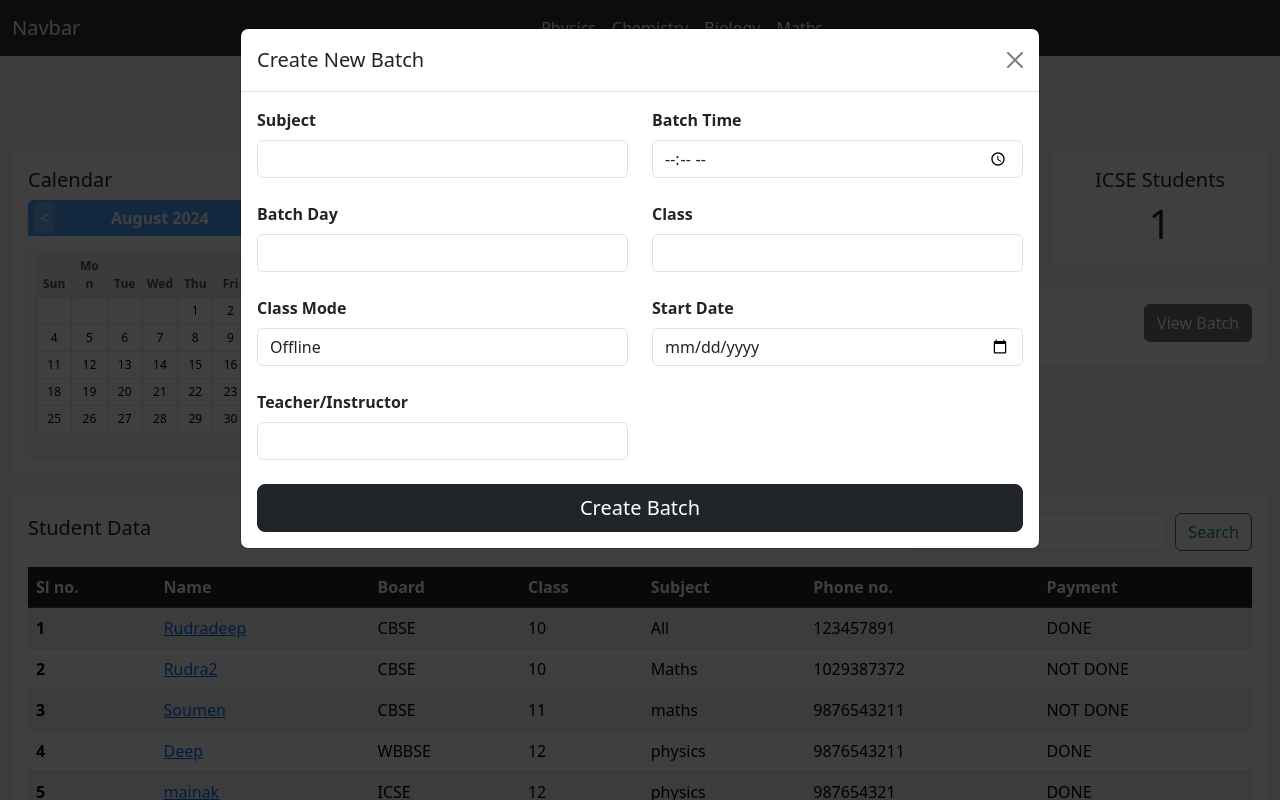
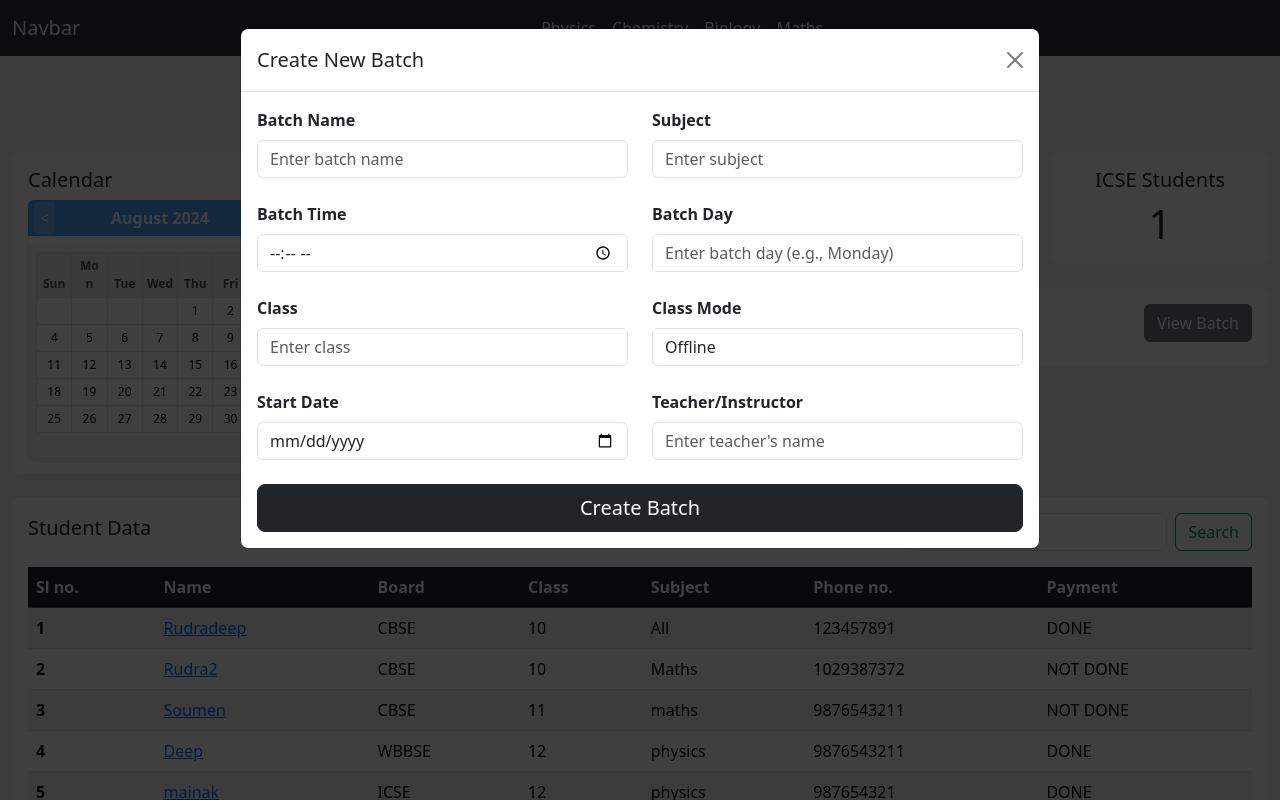
Before and after one commit to Mainak27das/Student-Tracking-App, a Django app: page / in a window 1280 px wide, after a click on "Create Batch". Run offline with Django 5.2, Linux system fonts and the light colour scheme; data comes from the database, SQL or seed files in the repository; both versions use the stored data as it was after the commit.

Commit message:
branch form updated

```diff
--- a/myapp/admin.py
+++ b/myapp/admin.py
@@ -1,5 +1,6 @@
 from django.contrib import admin
-from myapp.models import Student
+from myapp.models import Student,Batch
 
 
 admin.site.register(Student)
+admin.site.register(Batch)
--- a/myapp/forms.py
+++ b/myapp/forms.py
@@ -18,11 +18,12 @@ class BatchForm(forms.ModelForm):
     class Meta:
         model = Batch
         fields = [
-            'subject_name', 'batch_time', 'batch_day',
+            'subject_name', 'batch_time', 'batch_day','batch_name',
             'class_level', 'class_mode', 'start_date', 'teacher_name'
         ]
         widgets = {
             'subject_name': forms.TextInput(attrs={'class': 'form-control'}),
+            'batch_name': forms.TextInput(attrs={'class': 'form-control'}),
             'batch_time': forms.TimeInput(attrs={'type': 'time'}),
             'batch_day': forms.TextInput(attrs={'class': 'form-control'}),
             'start_date': forms.DateInput(attrs={'type': 'date'}),
--- a/myapp/models.py
+++ b/myapp/models.py
@@ -15,6 +15,7 @@ class Student(models.Model):
 
 class Batch(models.Model):
     subject_name = models.CharField(max_length=100)
+    batch_name = models.CharField(max_length=100,default="")
     batch_time = models.TimeField()
     batch_day = models.CharField(max_length=50)
     class_level = models.CharField(max_length=50)
--- a/templates/index.html
+++ b/templates/index.html
@@ -154,8 +154,7 @@
             </div>
         </div>
     </div>
-    <div class="modal fade" id="createBatchModal" tabindex="-1" aria-labelledby="createBatchModalLabel"
-        aria-hidden="true">
+    <div class="modal fade" id="createBatchModal" tabindex="-1" aria-labelledby="createBatchModalLabel" aria-hidden="true">
         <div class="modal-dialog modal-lg">
             <div class="modal-content">
                 <div class="modal-header">
@@ -165,44 +164,44 @@
                 <div class="modal-body">
                     <form action="{% url 'create_batch' %}" method="post">
                         {% csrf_token %}
-                        <div class="row">
-                            <div class="col-md-6 mb-4">
+                        <div class="row mb-4">
+                            <div class="col-md-6">
+                                <label for="id_batch_name" class="form-label fw-bold">Batch Name</label>
+                                <input type="text" name="batch_name" id="id_batch_name" class="form-control" placeholder="Enter batch name" required>
+                            </div>
+                            <div class="col-md-6">
                                 <label for="id_subject_name" class="form-label fw-bold">Subject</label>
-                                <input type="text" name="subject_name" id="id_subject_name" class="form-control"
-                                    required>
-                            </div>
-                            <div class="col-md-6 mb-4">
-                                <label for="id_batch_time" class="form-label fw-bold">Batch Time</label>
-                                <input type="time" name="batch_time" id="id_batch_time" class="form-control" required>
+                                <input type="text" name="subject_name" id="id_subject_name" class="form-control" placeholder="Enter subject" required>
                             </div>
                         </div>
-                        <div class="row">
-                            <div class="col-md-6 mb-4">
+                        <div class="row mb-4">
+                            <div class="col-md-6">
+                                <label for="id_batch_time" class="form-label fw-bold">Batch Time</label>
+                                <input type="time" name="batch_time" id="id_batch_time" class="form-control" placeholder="Select batch time" required>
+                            </div>
+                            <div class="col-md-6">
                                 <label for="id_batch_day" class="form-label fw-bold">Batch Day</label>
-                                <input type="text" name="batch_day" id="id_batch_day" class="form-control" required>
+                                <input type="text" name="batch_day" id="id_batch_day" class="form-control" placeholder="Enter batch day (e.g., Monday)" required>
                             </div>
-                            <div class="col-md-6 mb-4">
+                        </div>
+                        <div class="row mb-4">
+                            <div class="col-md-6">
                                 <label for="id_class_level" class="form-label fw-bold">Class</label>
-                                <input type="text" name="class_level" id="id_class_level" class="form-control" required>
+                                <input type="text" name="class_level" id="id_class_level" class="form-control" placeholder="Enter class" required>
                             </div>
-
+                            <div class="col-md-6">
+                                <label for="id_class_mode" class="form-label fw-bold">Class Mode</label>
+                                <input type="text" name="class_mode" id="id_class_mode" class="form-control" placeholder="Enter class mode" required value="Offline">
+                            </div>
                         </div>
-                        <div class="row">
-                            <div class="col-md-6 mb-4">
-                                <label for="id_class_mode" class="form-label fw-bold">Class Mode</label>
-                                <input type="text" name="class_mode" id="id_class_mode" class="form-control" required value="Offline">
+                        <div class="row mb-4">
+                            <div class="col-md-6">
+                                <label for="id_start_date" class="form-label fw-bold">Start Date</label>
+                                <input type="date" name="start_date" id="id_start_date" class="form-control" placeholder="Select start date" required>
                             </div>
-                            <div class="col-md-6 mb-4">
-                                <label for="id_start_date" class="form-label fw-bold">Start Date</label>
-                                <input type="date" name="start_date" id="id_start_date" class="form-control" required>
-                            </div>
-
-                        </div>
-                        <div class="row">
-                            <div class="col-md-6 mb-4">
+                            <div class="col-md-6">
                                 <label for="id_teacher_name" class="form-label fw-bold">Teacher/Instructor</label>
-                                <input type="text" name="teacher_name" id="id_teacher_name" class="form-control"
-                                    required>
+                                <input type="text" name="teacher_name" id="id_teacher_name" class="form-control" placeholder="Enter teacher's name" required>
                             </div>
                         </div>
                         <div class="d-grid">
@@ -213,6 +212,7 @@
             </div>
         </div>
     </div>
+
 </div>
 
 
```
Also changed, not shown: templates/batch_detail.html (+23 -10 lines), db.sqlite3, myapp/migrations/0021_batch_batch_name.py (added).
